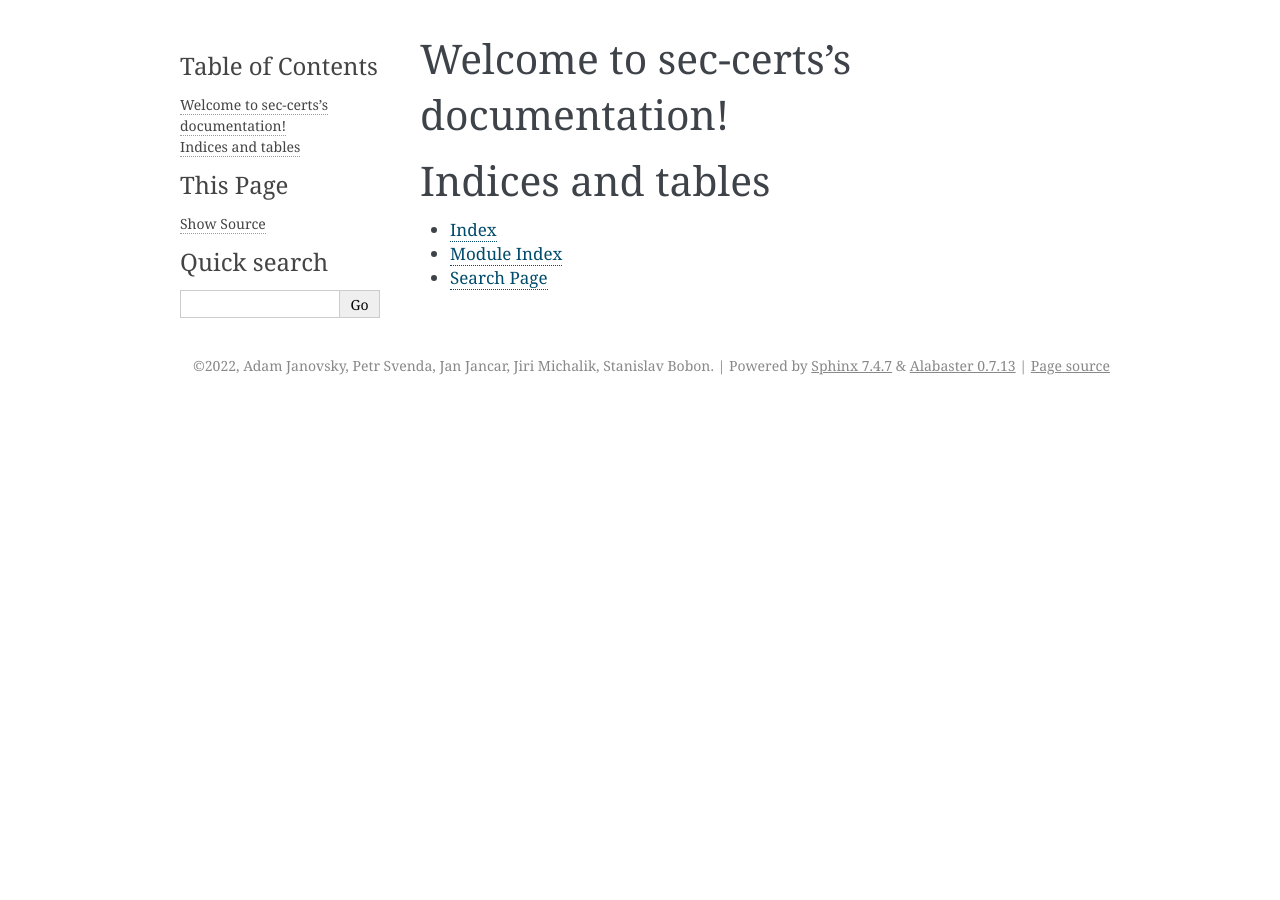
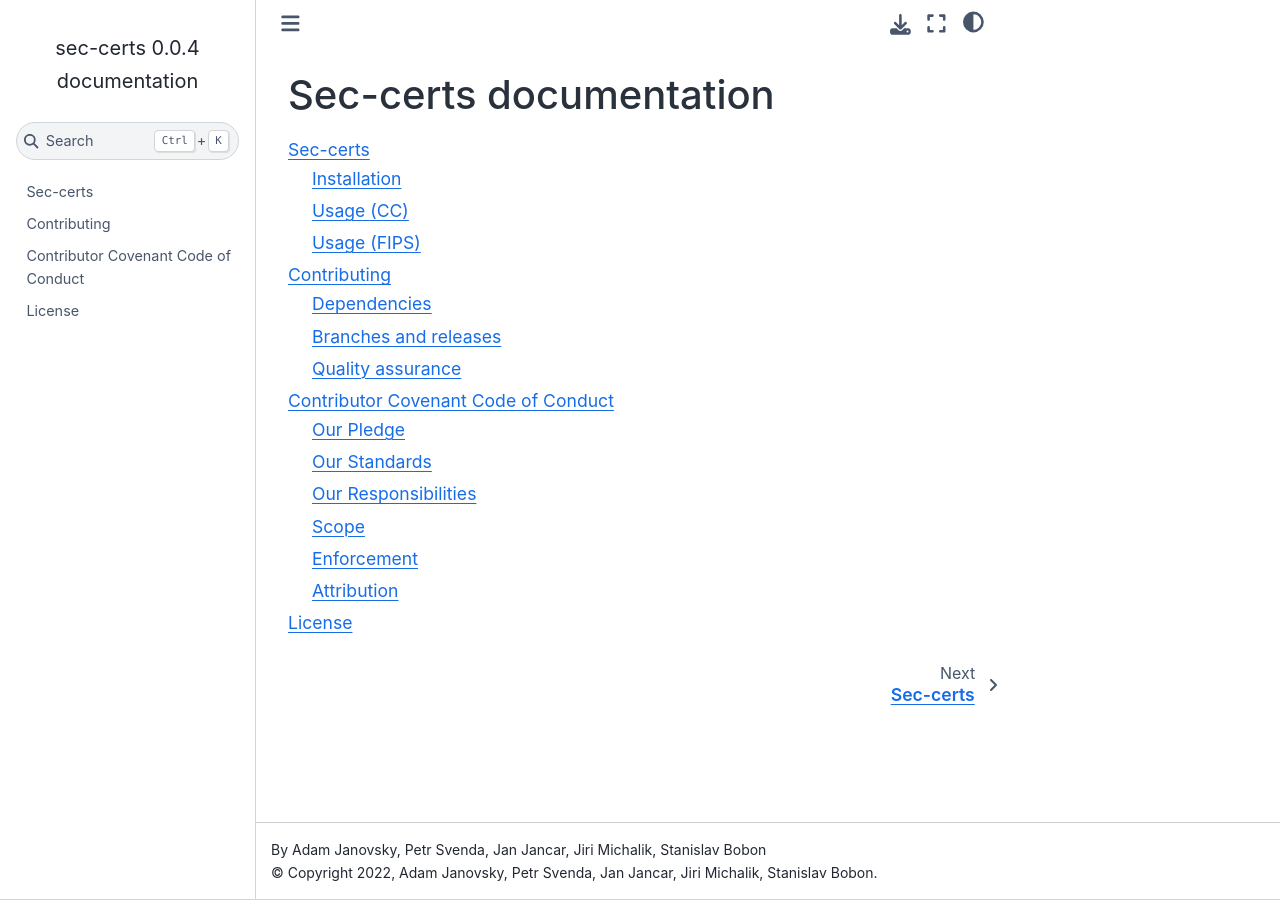
Before and after one commit to crocs-muni/sec-certs, a Sphinx documentation site: the page built from docs/index.md, in a window 1280 px wide. Built offline with Sphinx 7.4.7 and the Sphinx Book theme 1.1.4, drawn with Linux system fonts in a browser that asks for light colours.

Commit message:
link external docs sources, introduce myst

````diff
--- a/docs/conf.py
+++ b/docs/conf.py
@@ -31,7 +31,7 @@ release = "0.0.4"
 # Add any Sphinx extension module names here, as strings. They can be
 # extensions coming with Sphinx (named 'sphinx.ext.*') or your custom
 # ones.
-extensions: List[str] = []
+extensions: List[str] = ["myst_parser"]
 
 # Add any paths that contain templates here, relative to this directory.
 templates_path = ["_templates"]
@@ -47,7 +47,7 @@ exclude_patterns = ["_build", "Thumbs.db", ".DS_Store"]
 # The theme to use for HTML and HTML Help pages.  See the documentation for
 # a list of builtin themes.
 #
-html_theme = "alabaster"
+html_theme = "sphinx_book_theme"
 
 # Add any paths that contain custom static files (such as style sheets) here,
 # relative to this directory. They are copied after the builtin static files,
--- /dev/null
+++ b/docs/index.md
@@ -0,0 +1,9 @@
+# Sec-certs documentation
+
+```{toctree}
+:maxdepth: 2
+readme.md
+contributing.md
+code_of_conduct.md
+license.md
+```
--- a/docs/index.rst
+++ /dev/null
@@ -1,20 +0,0 @@
-.. sec-certs documentation master file, created by
-   sphinx-quickstart on Sun Apr 24 20:56:46 2022.
-   You can adapt this file completely to your liking, but it should at least
-   contain the root `toctree` directive.
-
-Welcome to sec-certs's documentation!
-=====================================
-
-.. toctree::
-   :maxdepth: 2
-   :caption: Contents:
-
-
-
-Indices and tables
-==================
-
-* :ref:`genindex`
-* :ref:`modindex`
-* :ref:`search`
````
Also changed, not shown: CONTRIBUTING.md (+9 -9 lines), README.md (+3 -1 lines), docs/code_of_conduct.md (added, +4 -0 lines), docs/contributing.md (added, +4 -0 lines), docs/license.md (added, +6 -0 lines), docs/readme.md (added, +4 -0 lines), 3 other files.
